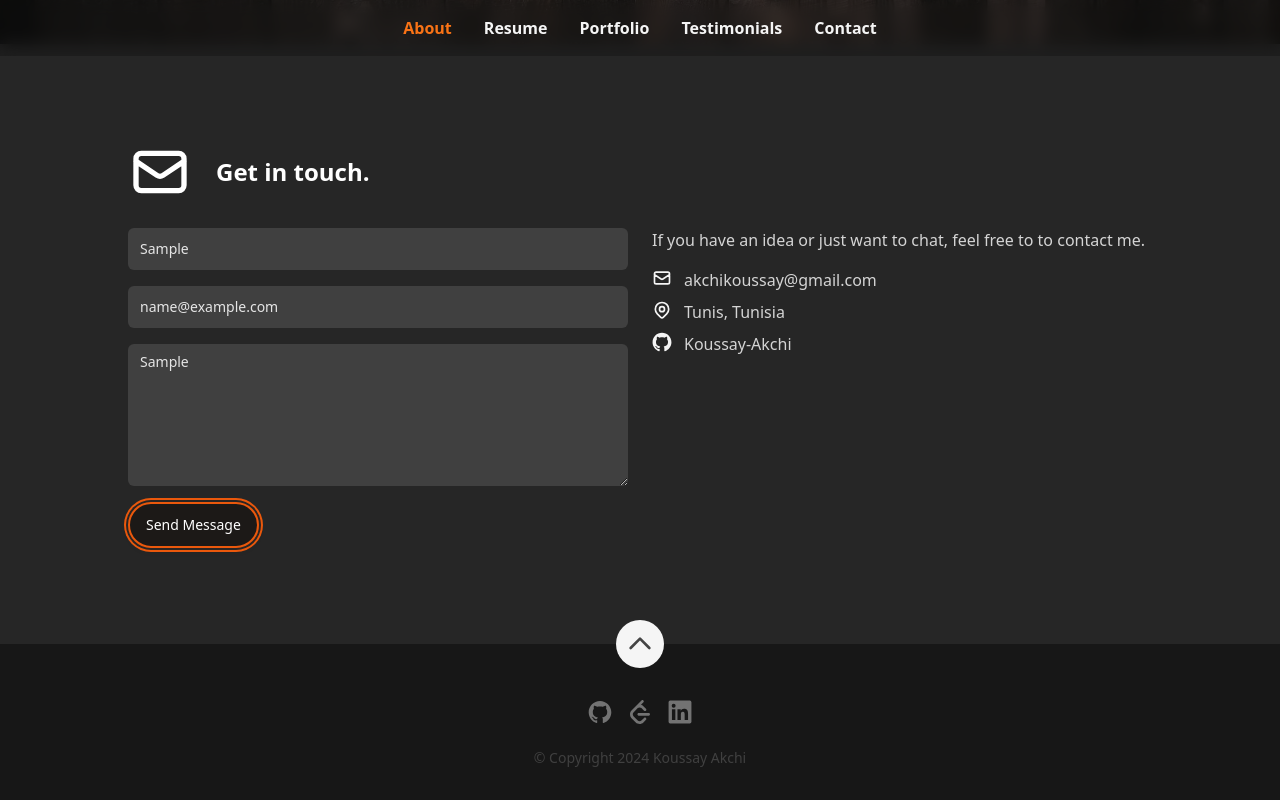
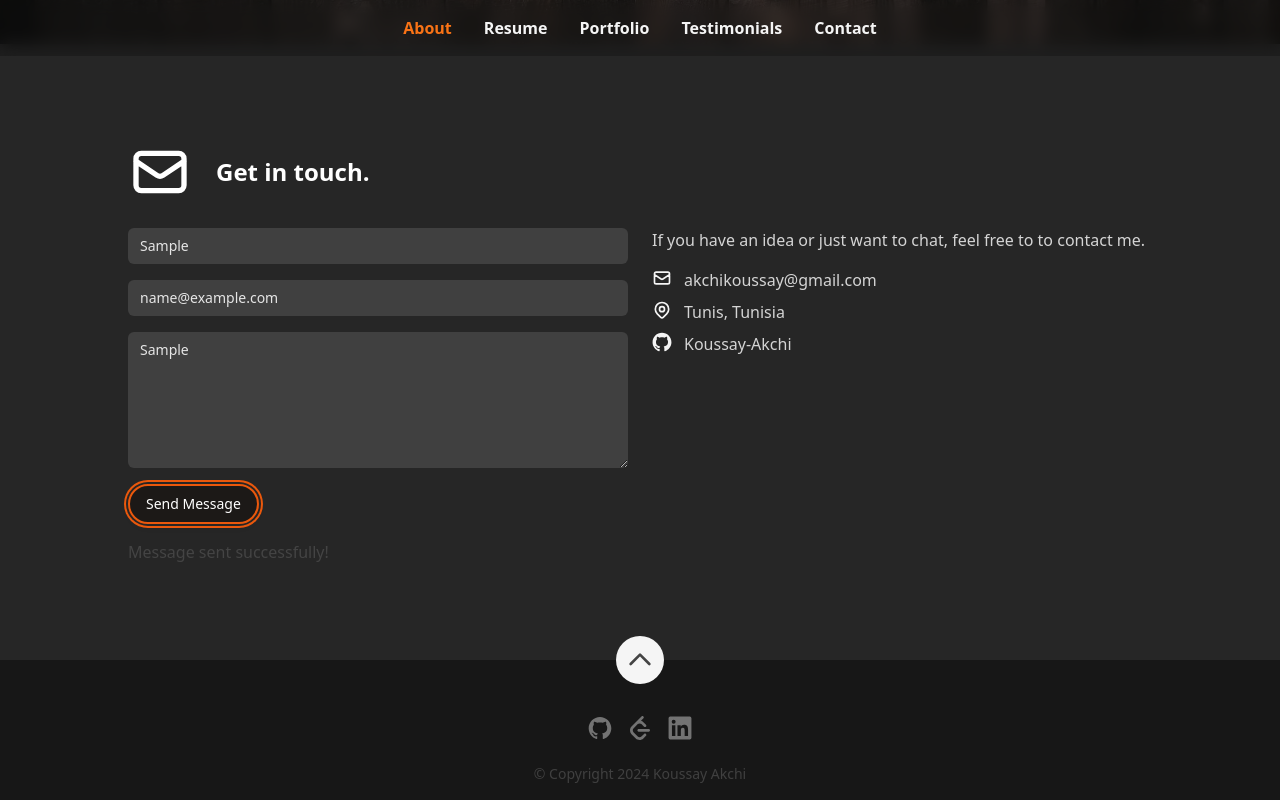
Before and after one commit to ahmed-aziz-ben-sghaier/Ahmed-Aziz-BenSghaier-cv, a Next.js app: page / in a window 1280 px wide. Both pictures are taken after typing "Sample", "name@example.com", "Sample" into the empty fields and a click on the button "Send Message". Shown: the part 3733-4533 px from the top of the page. Built offline with nearby package versions, Linux system fonts and the light colour scheme.

Commit message:
feat: functioning mail send

```diff
--- a/package.json
+++ b/package.json
@@ -17,7 +17,9 @@
     "@headlessui/react": "^1.5.0",
     "@heroicons/react": "^1.0.6",
     "autoprefixer": "^10.4.2",
+    "axios": "^1.7.7",
     "classnames": "^2.3.1",
+    "emailjs-com": "^3.2.0",
     "next": "^12.1.0",
     "react": "^18.1.0",
     "react-dom": "^18.1.0",
--- a/src/components/Sections/Contact/ContactForm.tsx
+++ b/src/components/Sections/Contact/ContactForm.tsx
@@ -1,3 +1,4 @@
+import emailjs from 'emailjs-com';
 import {FC, memo, useCallback, useMemo, useState} from 'react';
 
 interface FormData {
@@ -17,13 +18,12 @@ const ContactForm: FC = memo(() => {
   );
 
   const [data, setData] = useState<FormData>(defaultData);
+  const [status, setStatus] = useState<string | null>(null);
 
   const onChange = useCallback(
     <T extends HTMLInputElement | HTMLTextAreaElement>(event: React.ChangeEvent<T>): void => {
       const {name, value} = event.target;
-
       const fieldData: Partial<FormData> = {[name]: value};
-
       setData({...data, ...fieldData});
     },
     [data],
@@ -32,10 +32,19 @@ const ContactForm: FC = memo(() => {
   const handleSendMessage = useCallback(
     async (event: React.FormEvent<HTMLFormElement>) => {
       event.preventDefault();
-      /**
-       * This is a good starting point to wire up your form submission logic
-       * */
-      console.log('Data to send: ', data);
+
+      const formDataRecord: Record<string, unknown> = {
+        from_name: data.name,
+        email: data.email,
+        message: data.message,
+      };
+
+      try {
+        await emailjs.send('service_ialq19j', 'template_roh2pmr', formDataRecord, '5JcbdFW4WzhmaC_0O');
+        setStatus('Message sent successfully!');
+      } catch (error) {
+        setStatus('An error occurred.');
+      }
     },
     [data],
   );
@@ -44,7 +53,7 @@ const ContactForm: FC = memo(() => {
     'bg-neutral-700 border-0 focus:border-0 focus:outline-none focus:ring-1 focus:ring-orange-600 rounded-md placeholder:text-neutral-400 placeholder:text-sm text-neutral-200 text-sm';
 
   return (
-    <form className="grid min-h-[320px] grid-cols-1 gap-y-4" method="POST" onSubmit={handleSendMessage}>
+    <form className="min-h-[320px] grid grid-cols-1 gap-y-4" method="POST" onSubmit={handleSendMessage}>
       <input className={inputClasses} name="name" onChange={onChange} placeholder="Name" required type="text" />
       <input
         autoComplete="email"
@@ -70,6 +79,7 @@ const ContactForm: FC = memo(() => {
         type="submit">
         Send Message
       </button>
+      {status && <p>{status}</p>}
     </form>
   );
 });
```
Also changed, not shown: 2 other files (tests, documents, lock files or other folders).
